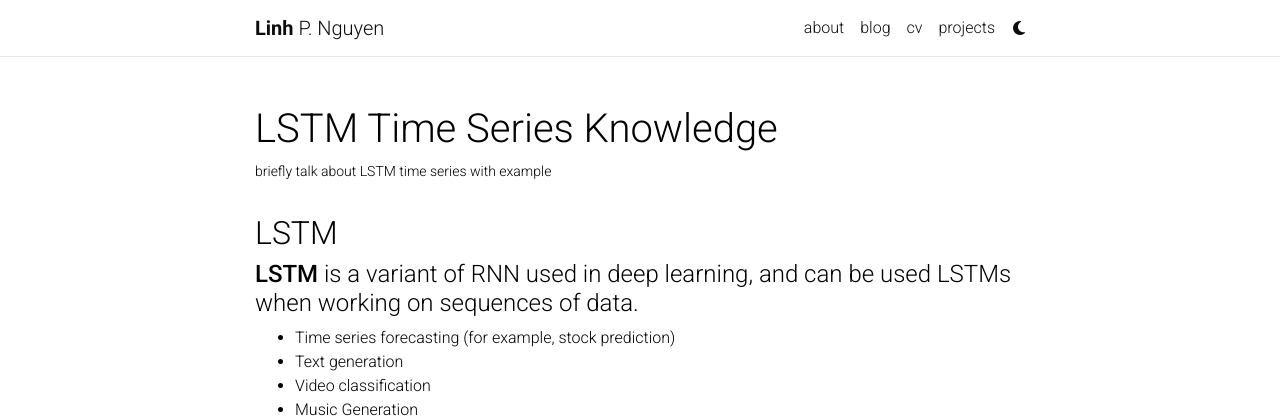
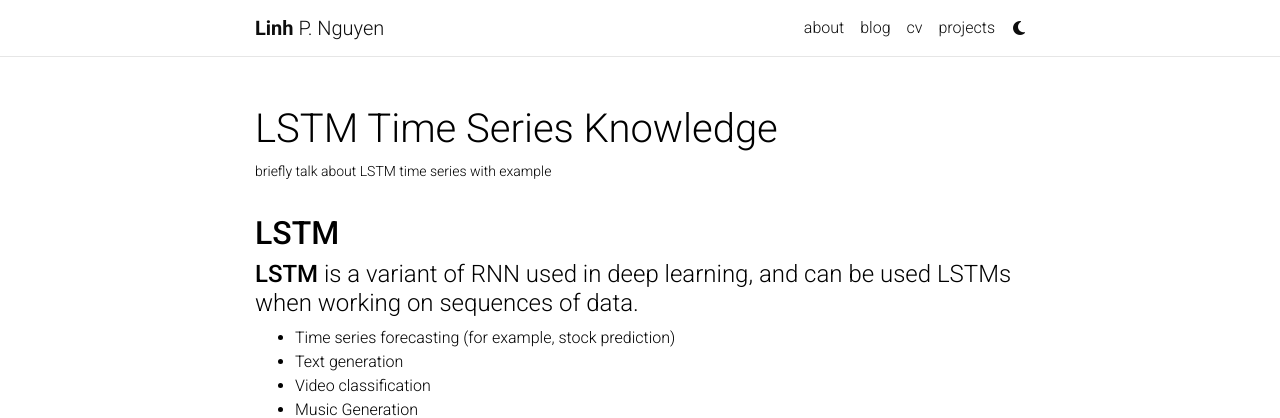
Before and after one commit to npl0204/npl0204.github.io, a Jekyll site: the page built from _projects/LSTM-Time-Series.md, in a window 1280 px wide. Shown: the top 418 px of the page. Built offline with Jekyll 4.4.1, drawn with Linux system fonts in a browser that asks for light colours; comment, search, counter and statistics services are not loaded; a style sheet for code colours, icons or effects is not loaded.

```diff
--- a/_projects/LSTM-Time-Series.md
+++ b/_projects/LSTM-Time-Series.md
@@ -6,7 +6,7 @@ img: assets/img/21.png
 importance: 4
 giscus_comments: true
 ---
-## LSTM
+## **LSTM**
 #### **LSTM** is a variant of RNN used in deep learning, and can be used LSTMs when working on sequences of data.
 * Time series forecasting (for example, stock prediction)
 * Text generation
@@ -61,5 +61,5 @@ giscus_comments: true
 * Learning rate: Setting a higher learning rate accelerates the learning but the model may not converge. Conversely, a lower rate will slow down the learning drastically as steps towards the minimum of loss function will be tiny but will allow the model to converge smoothly.
 * Batch size: Large sizes make large gradient steps compared to smaller ones for the same number of samples “seen”.
 
-## LSTM RNN Beer Wine and Distilled Alcoholic Beverages Sales
+## **LSTM RNN Beer Wine and Distilled Alcoholic Beverages Sales**
 [An example project](https://colab.research.google.com/drive/1LuKKgHzgzxYDxnGdaNpC3EXgxU1XzS47?usp=sharing) (please use Google Colab Notebook) employed LSTM time series RNN to forecast wine prices, leveraging the temporal patterns in historical wine pricing data
```
